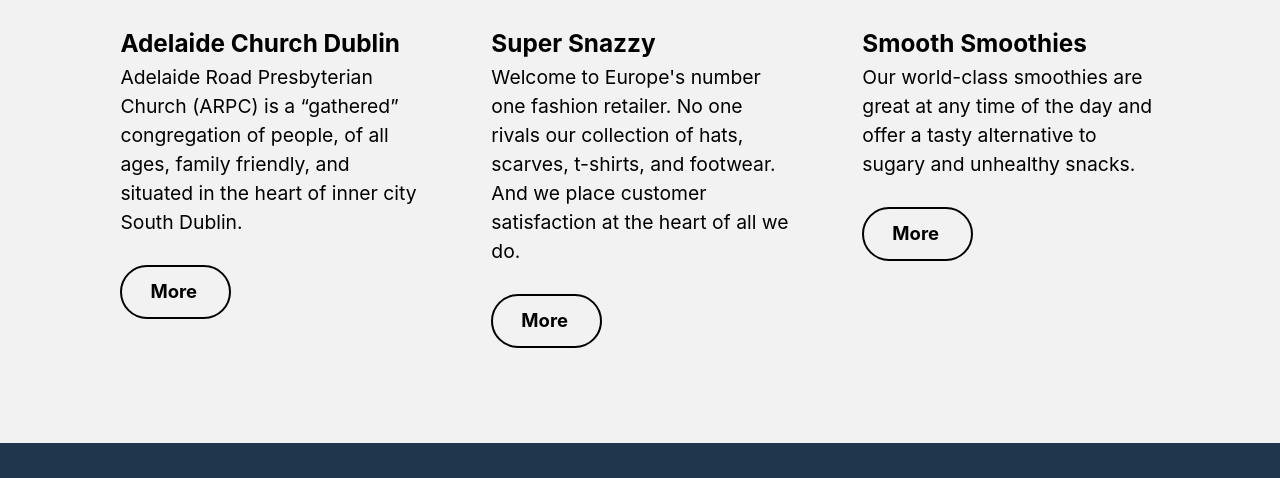
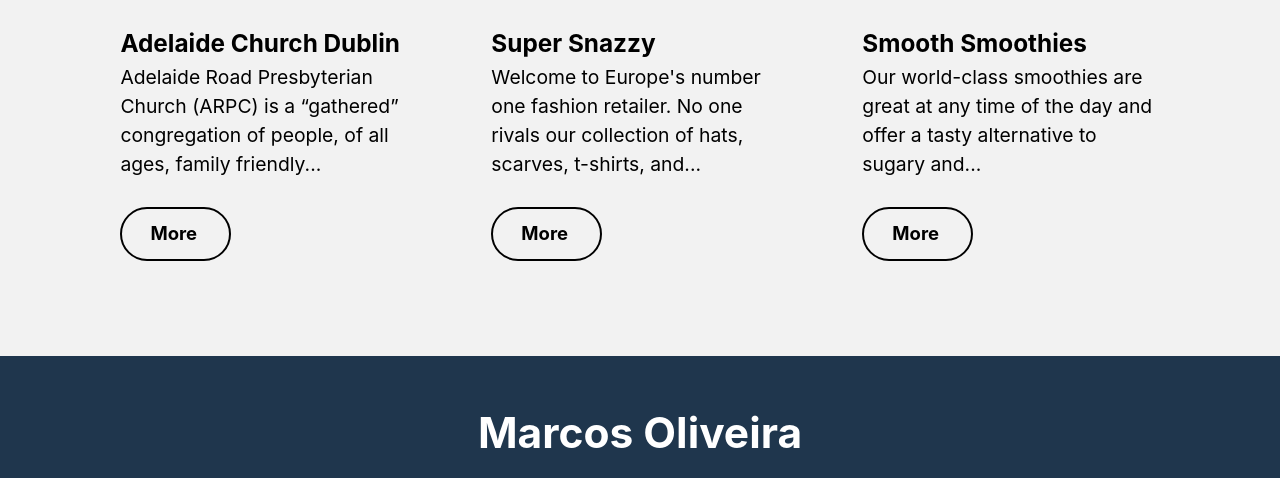
Before and after one commit to mavinii/marcos.github.io, a plain HTML site: page portfolio/index.html in a window 1280 px wide. Shown: the part 1444-1922 px from the top of the page. Drawn offline with nearby package versions, Linux system fonts and the light colour scheme; a script that the page names is missing; a web font is replaced by a local one.

Commit message:
Add files via upload

```diff
--- a/contact/assets/css/lunadoge.css
+++ b/contact/assets/css/lunadoge.css
@@ -1696,6 +1696,7 @@ a.btn-ghost:active {
 /* All screens */
 #contact-form {
     background-color: #F2F2F2;
+    box-shadow: rgba(50, 50, 93, 0.25) 0px 2px 5px -1px, rgba(0, 0, 0, 0.3) 0px 1px 3px -1px;
 }
 
 /* Desktop */
--- a/portfolio/index.html
+++ b/portfolio/index.html
@@ -116,7 +116,7 @@
                 </figure>
 
                 <h3>Adelaide Church Dublin</h3>
-                <p>Adelaide Road Presbyterian Church (ARPC) is a “gathered” congregation of people, of all ages, family friendly, and situated in the heart of inner city South Dublin.</p>
+                <p>Adelaide Road Presbyterian Church (ARPC) is a “gathered” congregation of people, of all ages, family friendly...</p>
 
                 <a href="https://www.adelaideroadchurch.ie" target="_blank" class="btn btn-ghost btn-rounded">More</a>
             </div>
@@ -129,7 +129,7 @@
                 </figure>
 
                 <h3>Super Snazzy</h3>
-                <p>Welcome to Europe's number one fashion retailer. No one rivals our collection of hats, scarves, t-shirts, and footwear. And we place customer satisfaction at the heart of all we do.</p>
+                <p>Welcome to Europe's number one fashion retailer. No one rivals our collection of hats, scarves, t-shirts, and...</p>
 
                 <a href="https://mavinii.github.io/fashionv2" target="_blank" class="btn btn-ghost btn-rounded">More</a>
             </div>
@@ -141,7 +141,7 @@
                     </a>
                 </figure>
                 <h3>Smooth Smoothies</h3>
-                <p>Our world-class smoothies are great at any time of the day and offer a tasty alternative to sugary and unhealthy snacks.</p>
+                <p>Our world-class smoothies are great at any time of the day and offer a tasty alternative to sugary and...</p>
 
                 <a href="https://mavinii.github.io/Smooth-Smoothies" target="_blank" class="btn btn-ghost btn-rounded">More</a>
             </div>
```
Also changed, not shown: index.html (+1 -1 lines).
